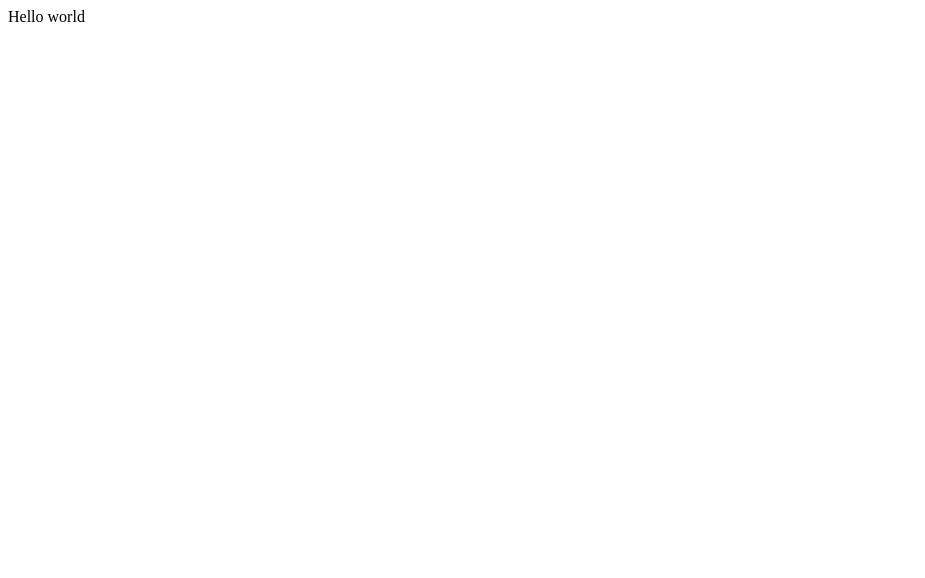
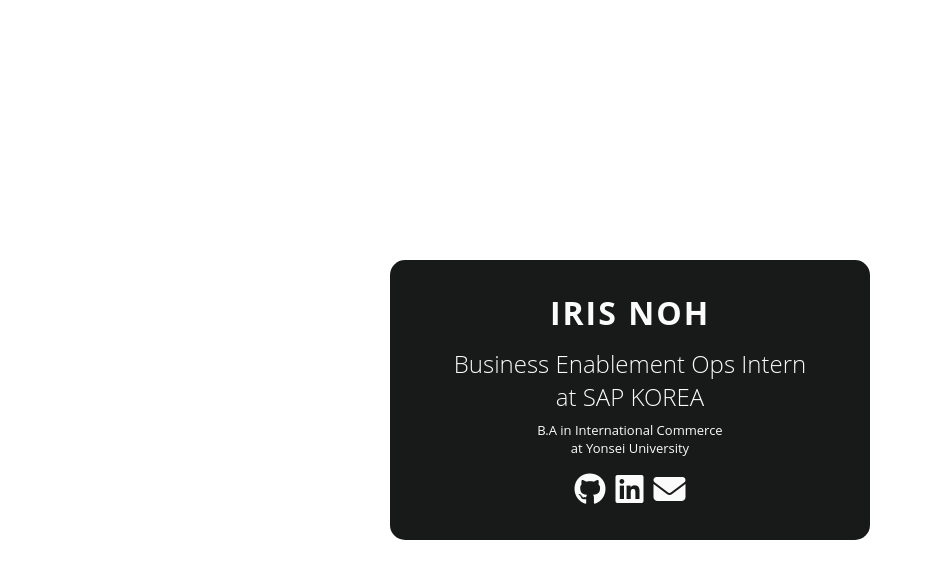
Before and after one commit to anony-mess/Web_Card, a plain HTML site: page index.html in a window 1280 px wide. Shown: the whole page, without its empty margins (0-925 px from the left). Drawn offline with Linux system fonts and the light colour scheme.

Commit message:
finished website

```diff
--- a/index.html
+++ b/index.html
@@ -6,11 +6,26 @@
   <meta name="viewport" content="width=device-width">
   <title>replit</title>
   <link href="style.css" rel="stylesheet" type="text/css" />
+  <script src="https://kit.fontawesome.com/c416860e10.js" crossorigin="anonymous"></script>
 </head>
 
 <body>
-  Hello world
   <script src="script.js"></script>
+  <div class="card">
+    <h1>IRIS NOH</h1>
+    <h2>Business Enablement Ops Intern
+      <br>at SAP KOREA</br></h2>
+    <p>B.A in International Commerce<br>at Yonsei University</br></p>
+    <div class="images">
+      <a href = "https://github.com/anony-mess">
+        <i class="fa-brands fa-github fa-2x"></i></a>
+      <a href = "https://www.linkedin.com/in/ha-young-noh-5114271a9">
+        <i class="fa-brands fa-linkedin fa-2x"></i></a>
+      <a href = "mailto: hyngnh@gmail.com">
+        <i class="fa-solid fa-envelope fa-2x"></i></a>
+    </div>
+  </div>
+
 </body>
 
 </html>
--- a/style.css
+++ b/style.css
@@ -1,4 +1,40 @@
+
+
 html, body {
   height: 100%;
   width: 100%;
 }
+.card {
+    width: 480px;
+    height: 280px;
+    top: 50%;
+    left: 50%;
+    position: absolute;
+    margin-top: -140px;
+    margin-left: -250px;
+    background-color: #181a19;
+    text-align: center;
+    border-radius: 15px;
+}
+p, h1, h2{
+  font-family: open sans;
+  color: #fbfbfb;
+}
+h1{
+  padding-top: 10px;
+  letter-spacing: 2px;
+  margin-bottom: -7px
+}
+p{
+  font-size: small;
+}
+h2{
+  font-weight: 100;
+  margin-bottom: -5px;
+}
+
+a:link    { color: #fbfbfb; }
+a:visited { color: #fbfbfb; }
+i{
+  padding: 3px;
+}
```
